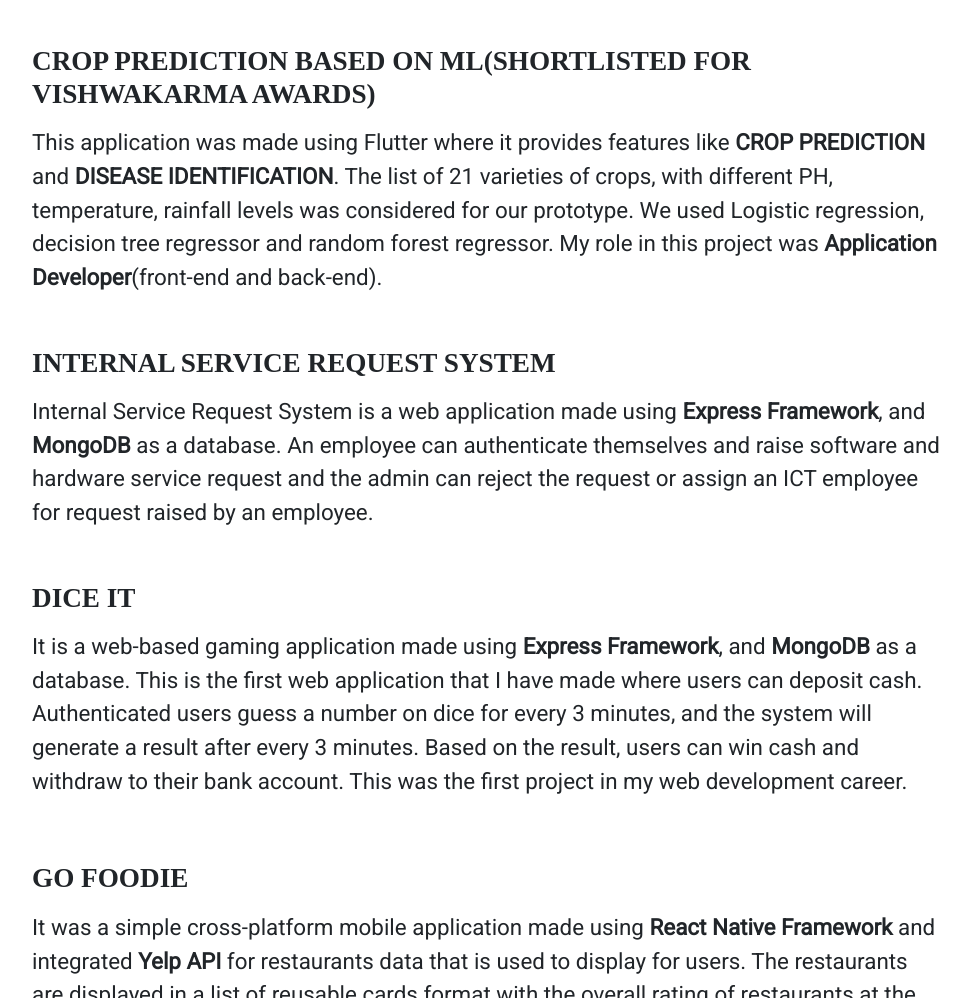
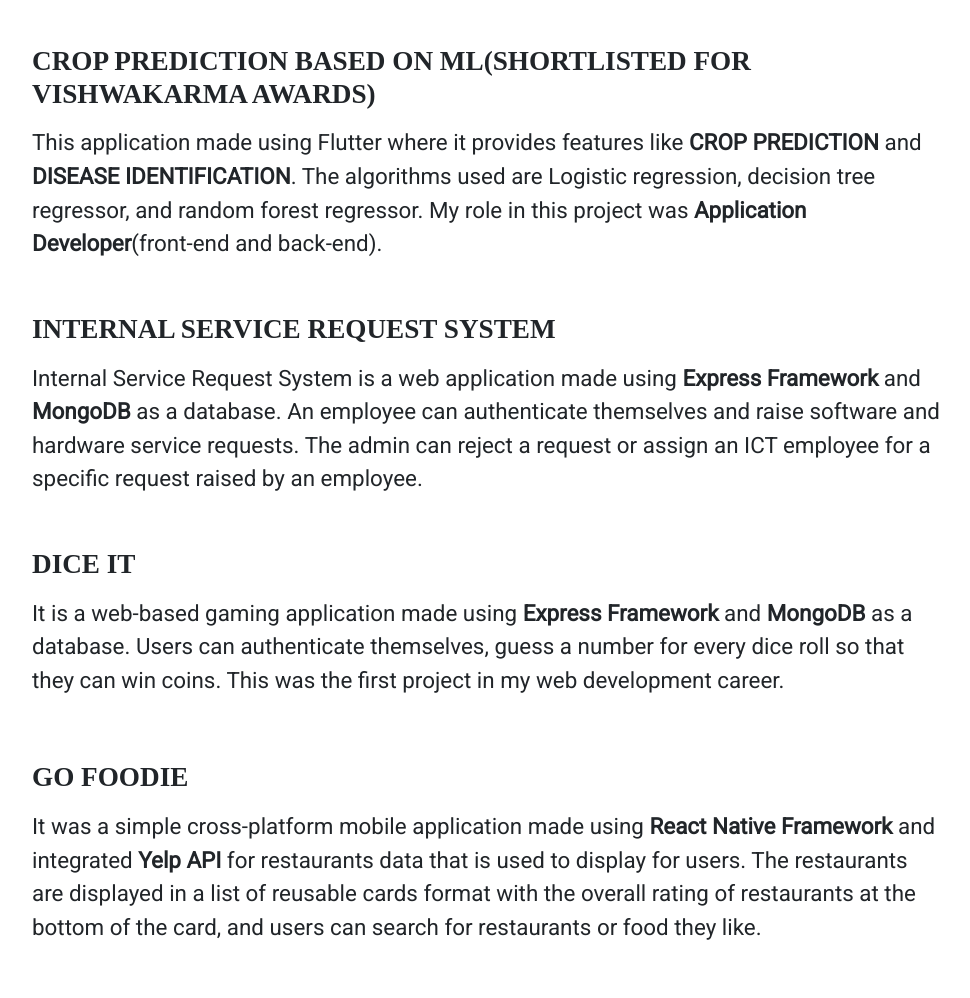
Before and after one commit to sharantejacrypto/portfolio, a plain HTML site: page index.html in a window 1280 px wide. Shown: the part 1752-2750 px from the top of the page, without its empty margins (288-1258 px from the left). Drawn offline with nearby package versions, Linux system fonts and the light colour scheme; a web font is replaced by a local one.

Commit message:
Update index.html

```diff
--- a/index.html
+++ b/index.html
@@ -125,9 +125,8 @@
           <div class="flex-grow-1">
             <h4 class="h4 mb-3">CROP PREDICTION BASED ON ML(Shortlisted for VISHWAKARMA Awards)</h4>
             <div class="font-style-1 mb-1">
-              This application was made using Flutter where it provides features like <b>CROP PREDICTION</b> and <b>DISEASE IDENTIFICATION</b>.
-              The list of 21 varieties of crops, with different PH,  temperature, rainfall levels was considered for our prototype.
-              We used Logistic regression, decision tree regressor and random forest regressor.
+              This application made using Flutter where it provides features like <b>CROP PREDICTION</b> and <b>DISEASE IDENTIFICATION</b>.
+              The algorithms used are Logistic regression, decision tree regressor, and random forest regressor.
               My role in this project was <b>Application Developer</b>(front-end and back-end).
             </div>
           </div>
@@ -136,9 +135,9 @@
           <div class="flex-grow-1">
             <h4 class="h4 mb-3">Internal Service Request System</h4>
             <div class="font-style-1 mb-1">
-              Internal Service Request System is a web application made using <b>Express Framework</b>, and <b>MongoDB</b> as a database.
-              An employee can authenticate themselves and raise software and hardware service request and the admin can reject
-              the request or assign an ICT employee for request raised by an employee.
+              Internal Service Request System is a web application made using <b>Express Framework</b> and <b>MongoDB</b> as a database.
+              An employee can authenticate themselves and raise software and hardware service requests.
+              The admin can reject a request or assign an ICT employee for a specific request raised by an employee.
             </div>
           </div>
         </div>
@@ -146,11 +145,9 @@
           <div class="flex-grow-1">
             <h4 class="h4 mb-3">Dice It</h4>
             <div class="font-style-1 mb-3">
-              It is a web-based gaming application made using <b>Express Framework</b>, and <b>MongoDB</b>
-              as a database. This is the first web application that I have made where users can deposit cash.
-              Authenticated users guess a number on dice for every 3 minutes, and the system will generate a
-              result after every 3 minutes. Based on the result, users can win cash and withdraw to their bank
-              account. This was the first project in my web development career.
+              It is a web-based gaming application made using <b>Express Framework</b> and <b>MongoDB</b> as a database.
+              Users can authenticate themselves, guess a number for every dice roll so that they can win coins.
+              This was the first project in my web development career.
             </div>
           </div>
         </div>
```
